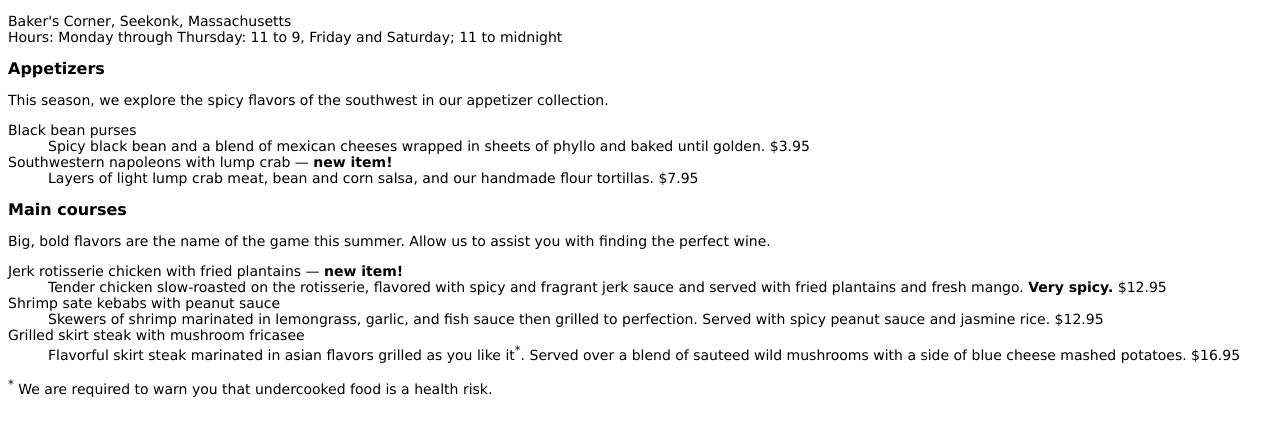
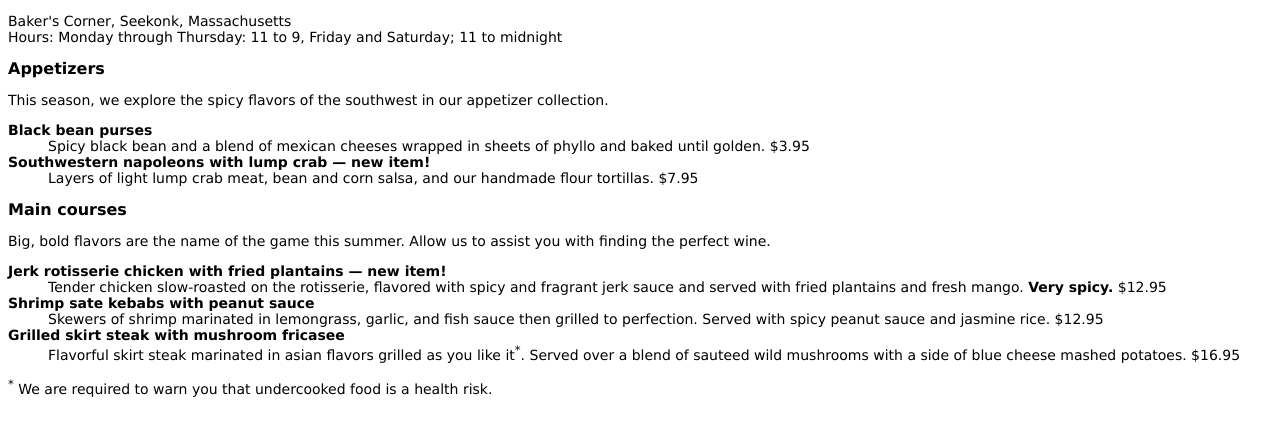
Before and after one commit to VernaMichaud/learning-web-design, a plain HTML site: page bistro/menu.html in a window 1280 px wide. Shown: the part 52-488 px from the top of the page. Drawn offline with Linux system fonts and the light colour scheme; a web font is replaced by a local one.

Commit message:
Exercise 12-3

```diff
--- a/bistro/menu.html
+++ b/bistro/menu.html
@@ -10,6 +10,7 @@ body {font-family: Verdana, sans-serif; font-size: 100%}
 h1 {font-family: "Marko One", Georgia, serif; font-size: 1.5em}
 h2 {font-size: 1em;}
 p, dl {font-size: .875em;}
+dt{font-weight: bold;}
 </style>
 </head>
 
```
